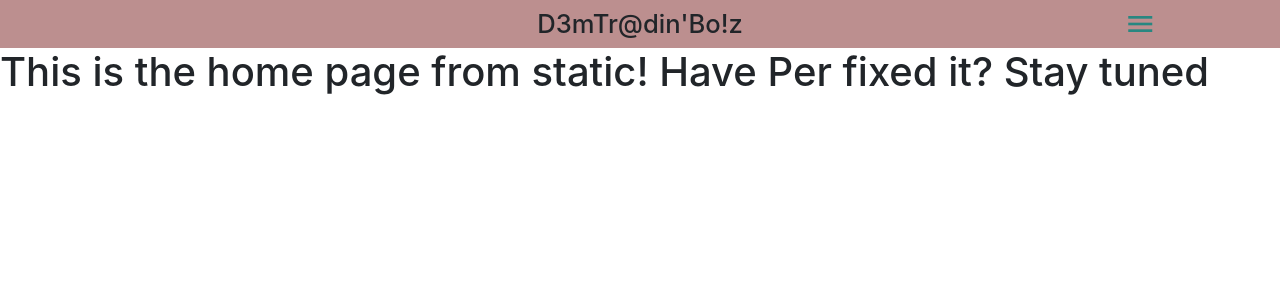
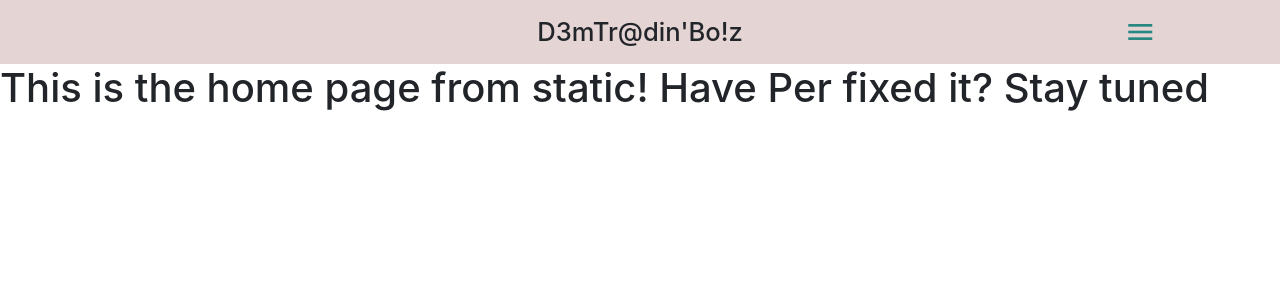
Before and after one commit to ChocoDream/Market-bidding-site, a Vue app in the folder src/main/resources/frontend/: page / in a window 1280 px wide. Shown: the top 300 px of the page. Built offline with nearby package versions, Linux system fonts and the light colour scheme.

Commit message:
togglemenu function

```diff
--- a/src/main/resources/frontend/src/components/NavBar.vue
+++ b/src/main/resources/frontend/src/components/NavBar.vue
@@ -1,8 +1,7 @@
 <template>
     <div class="navbar">
         <h1 class="title">D3mTr@din'Bo!z</h1>
-
-        <i class="material-icons">menu</i>
+        <i class="material-icons" @click="toggleMenu()">{{ isActive ? "clear" : "menu"}}</i>
 
     </div>
 
@@ -14,6 +13,12 @@ import { Vue, Component } from "vue-property-decorator";
 @Component
 export default class NavBar extends Vue {
 
+    isActive = false;
+
+     toggleMenu(){
+        this.isActive = !this.isActive;
+    }
+
 }
 </script>
 
@@ -24,7 +29,8 @@ export default class NavBar extends Vue {
     align-items: center;
     grid-template-columns: 1fr 3fr 1fr;
     column-gap: 5px;
-    background: rosybrown;
+    background: rgb(228, 212, 212);
+    height: 4em;
 
     .title{
         grid-column: 2/3;
@@ -40,5 +46,4 @@ export default class NavBar extends Vue {
         justify-self: center;
     }
 }
-
 </style>
```
